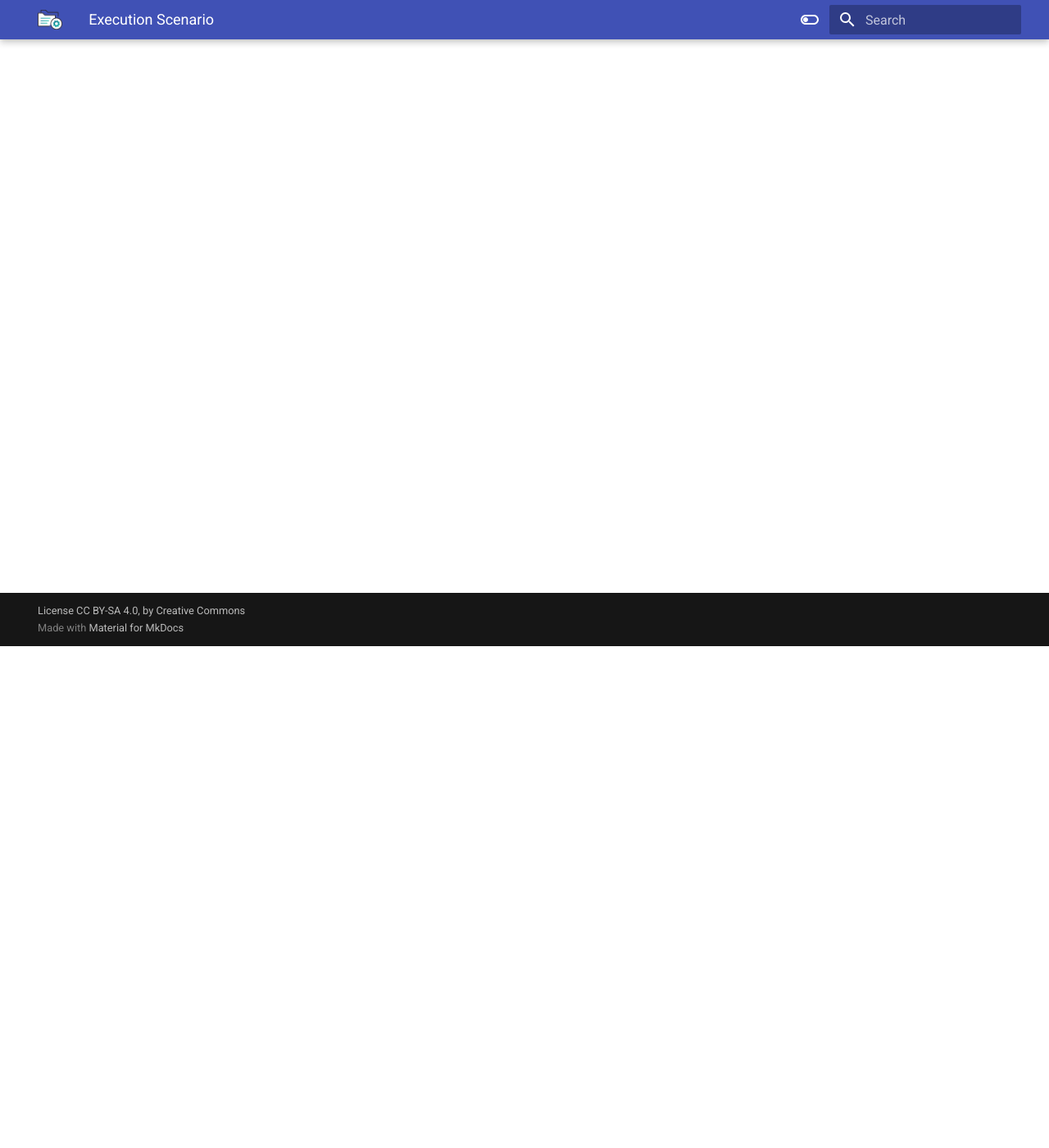
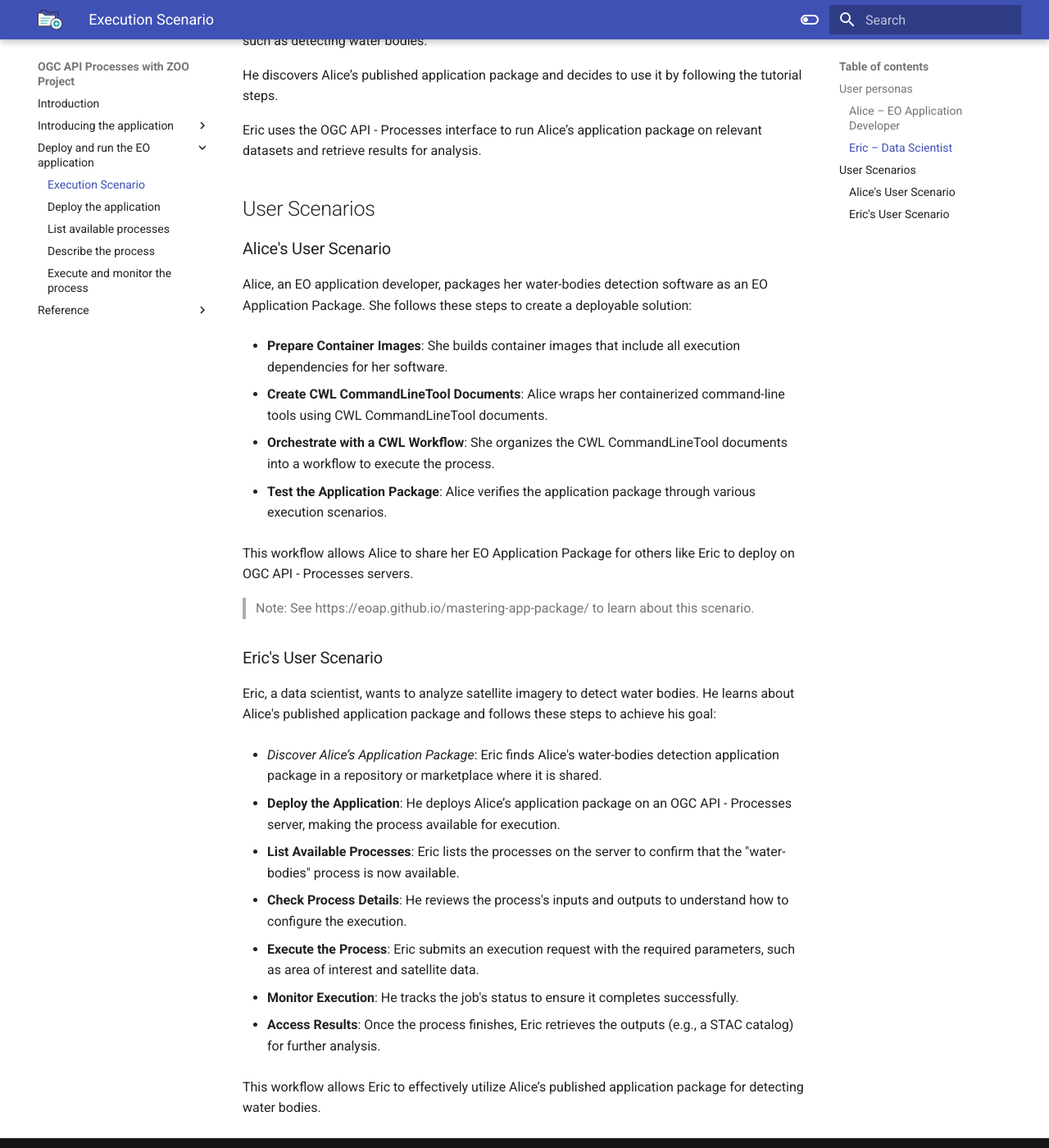
Before and after one commit to parham-membari-terradue/ogc-api-processes-with-zoo, an MkDocs documentation site: the page built from docs/execution-scenario.md, in a window 1280 px wide and 1400 px high, scrolled down 612 px. Shown: the whole window at 82% size. Built offline with MkDocs 1.6.1 and Material for MkDocs 9.7.7, drawn with Linux system fonts in a browser that asks for light colours; some of the changed text lies outside the part shown.

Commit message:
adds execution scenario

```diff
--- a/docs/execution-scenario.md
+++ b/docs/execution-scenario.md
@@ -1 +1,59 @@
 # Execution scenario
+
+## User personas
+
+The personas will help illustrate the workflow: Alice prepares and deploys the application, while Eric utilizes the deployed service to achieve his objectives.
+
+###Alice – EO Application Developer
+
+Alice is a developer specializing in Earth Observation (EO) applications.
+
+She creates geospatial processing solutions to analyze satellite data. For this tutorial, Alice has developed an application package for detecting water bodies using an algorithm based on the Normalized Difference Water Index (NDWI) and Otsu thresholding.
+
+She publishes this application package as a deployable process on an OGC API - Processes server.
+
+### Eric – Data Scientist
+
+Eric is a data scientist interested in using satellite imagery to monitor environmental changes, such as detecting water bodies.
+
+He discovers Alice’s published application package and decides to use it by following the tutorial steps.
+
+Eric uses the OGC API - Processes interface to run Alice’s application package on relevant datasets and retrieve results for analysis.
+
+## User Scenarios
+
+### Alice's User Scenario
+
+Alice, an EO application developer, packages her water-bodies detection software as an EO Application Package. She follows these steps to create a deployable solution:
+
+* **Prepare Container Images**: She builds container images that include all execution dependencies for her software.
+
+* **Create CWL CommandLineTool Documents**: Alice wraps her containerized command-line tools using CWL CommandLineTool documents.
+
+* **Orchestrate with a CWL Workflow**: She organizes the CWL CommandLineTool documents into a workflow to execute the process.
+
+* **Test the Application Package**: Alice verifies the application package through various execution scenarios.
+
+This workflow allows Alice to share her EO Application Package for others like Eric to deploy on OGC API - Processes servers.
+
+> Note: See https://eoap.github.io/mastering-app-package/ to learn about this scenario.
+
+### Eric's User Scenario
+
+Eric, a data scientist, wants to analyze satellite imagery to detect water bodies. He learns about Alice's published application package and follows these steps to achieve his goal:
+
+* *Discover Alice’s Application Package*: Eric finds Alice's water-bodies detection application package in a repository or marketplace where it is shared.
+
+* **Deploy the Application**: He deploys Alice’s application package on an OGC API - Processes server, making the process available for execution.
+
+* **List Available Processes**: Eric lists the processes on the server to confirm that the "water-bodies" process is now available.
+
+* **Check Process Details**: He reviews the process's inputs and outputs to understand how to configure the execution.
+
+* **Execute the Process**: Eric submits an execution request with the required parameters, such as area of interest and satellite data.
+
+* **Monitor Execution**: He tracks the job's status to ensure it completes successfully.
+
+* **Access Results**: Once the process finishes, Eric retrieves the outputs (e.g., a STAC catalog) for further analysis.
+
+This workflow allows Eric to effectively utilize Alice’s published application package for detecting water bodies.
--- a/mkdocs.yml
+++ b/mkdocs.yml
@@ -62,7 +62,6 @@
     - List available processes: list-processes.md
     - Describe the process: describe-process.md
     - Execute and monitor the process: execute-monitor-process.md
-    - Get the process results: get-process-results.md
   - Reference:
     - OGC API Processes: reference/ogc-api-processes.md
     - OGC API Processes OpenAPI: reference/ogc-api-processes-openapi.md
```
Also changed, not shown: docs/get-process-results.md (deleted, +0 -1 lines).
